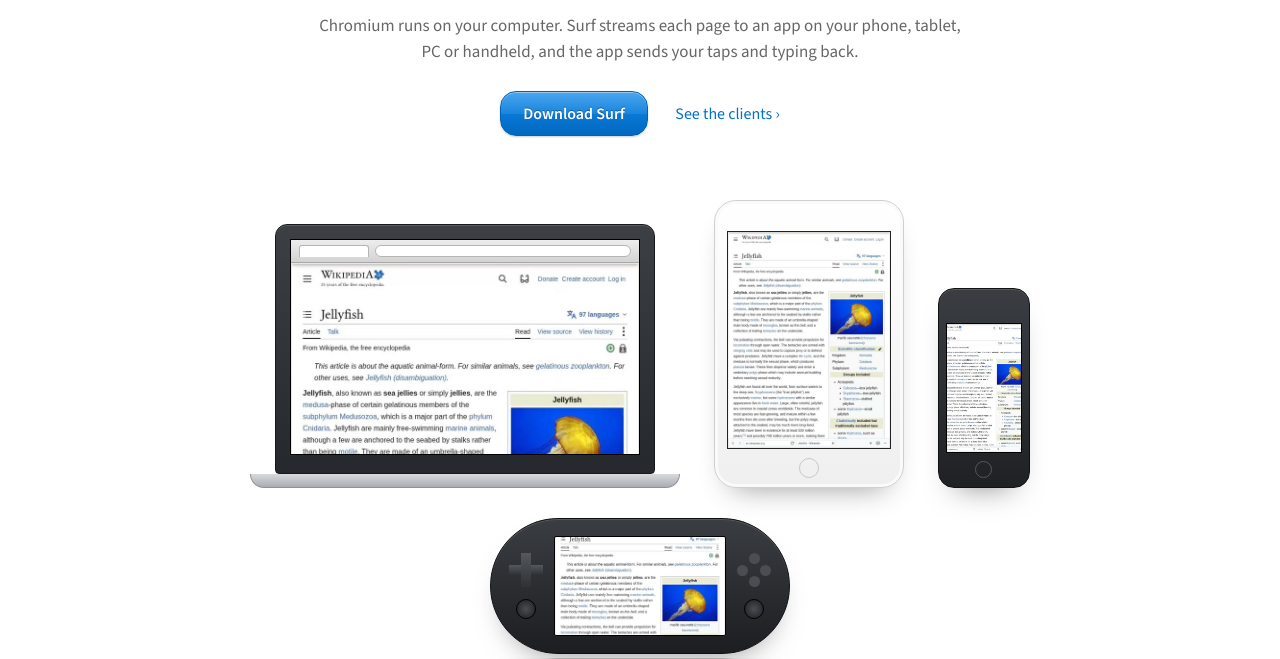
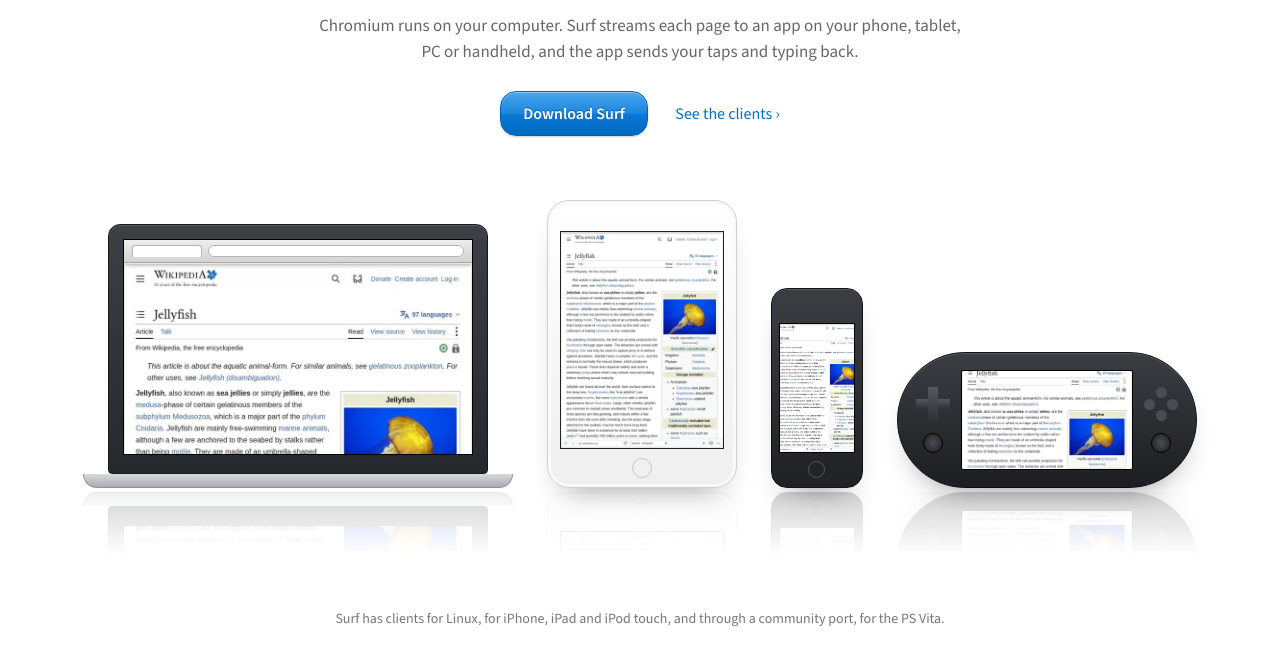
Before and after one commit to seg6/surf, an Astro site in the folder site/: page / in a window 1280 px wide. Shown: the part 271-930 px from the top of the page. Built offline with nearby package versions, Linux system fonts and the light colour scheme; Astro itself is replaced by a stand-in of ours.

Commit message:
repository: check the iOS 6 CSS rules instead of dropping them
The redesign layers flex and grid over a table and float baseline, which
the old blanket ban rejected. Rather than drop the check, scan CSS
declarations and only accept flex, grid and gap inside @supports blocks,
which iOS 6 skips. Inline scripts must stay ES5, and external scripts,
custom properties and @font-face are still rejected.

Also let the device lineup use the hero padding on wide screens so all
four devices fit on one row.

Signed-off-by: seg6 <hi@seg6.space>

```diff
--- a/site/src/styles/site.css
+++ b/site/src/styles/site.css
@@ -218,6 +218,11 @@ code, pre, kbd {
 
 /* -- device lineup -- */
 .lineup-fig { margin: 64px auto 0; max-width: 1060px; }
+/* All four devices need about 1150px in one row. Let the figure use the
+   section padding on wide screens so the handheld doesn't wrap. */
+@media (min-width: 1200px) {
+  .lineup-fig { max-width: none; margin-left: -60px; margin-right: -60px; }
+}
 .lineup {
   margin-top: -30px;
   font-size: 0;
```
Also changed, not shown: 1 other file.
